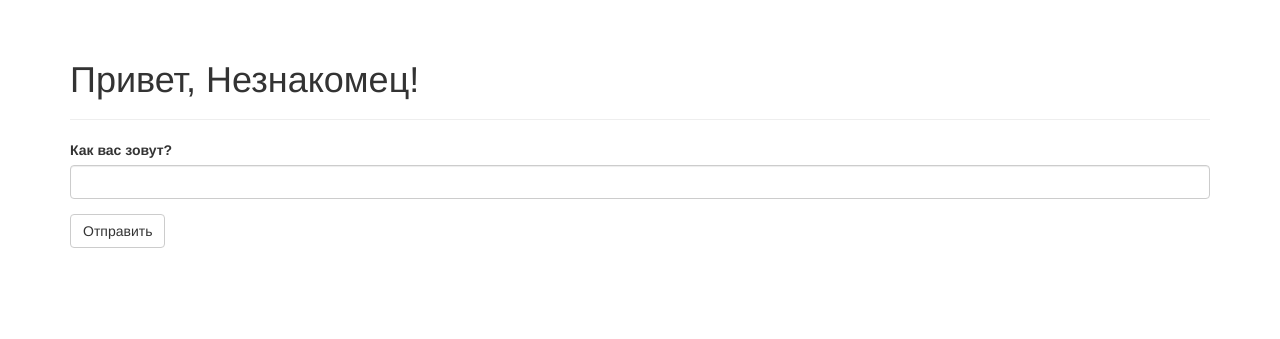
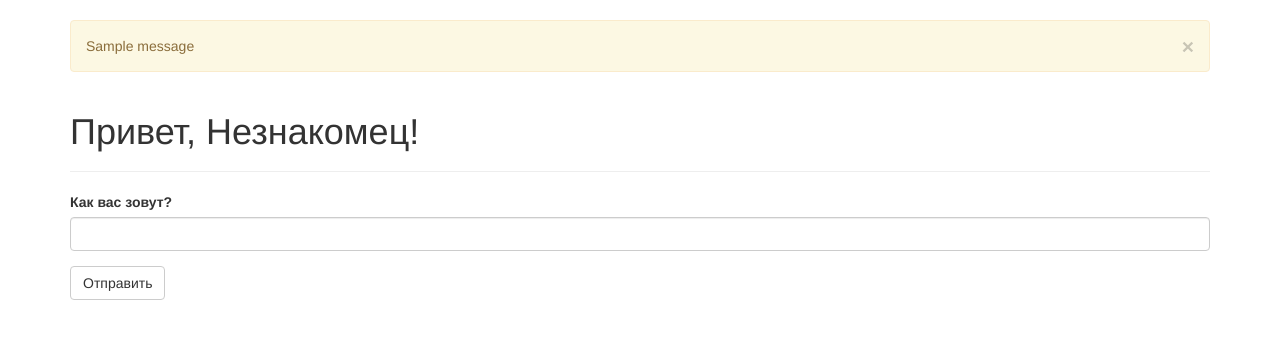
Before and after one commit to Tulupovden/MyWebSite, a Flask app: page / in a window 1280 px wide. Shown: the part 52-391 px from the top of the page. Run offline with Flask 2, Linux system fonts and the light colour scheme; one stand-in notice (Sample message) is shown; some libraries are stand-ins or nearby versions.

Commit message:
flash-messages

```diff
--- a/main.py
+++ b/main.py
@@ -1,4 +1,4 @@
-from flask import Flask, render_template, session, redirect, url_for
+from flask import Flask, render_template, session, redirect, url_for, flash
 from flask_bootstrap import Bootstrap
 from flask_moment import Moment
 from flask_wtf import FlaskForm
@@ -31,6 +31,9 @@ def internal_server_error(e):
 def index():
     form = NameForm()
     if form.validate_on_submit():
+        old_name = session.get('name')
+        if old_name is not None and old_name != form.name.data:
+            flash('Похоже, вы сменили имя!')
         session['name'] = form.name.data
         return redirect(url_for('index'))
     return render_template('index.html', form=form, name=session.get('name'))
--- a/templates/base.html
+++ b/templates/base.html
@@ -31,6 +31,12 @@
 
 {% block content %}
 <div class="container">
+            {% for message in get_flashed_messages() %}
+    <div class="alert alert-warning">
+        <button type="button" class="close" data-dismiss="alert">&times;</button>
+        {{ message }}
+    </div>
+    {% endfor %}
     {% block page_content %}{% endblock %}
 </div>
 {% endblock %}
```
